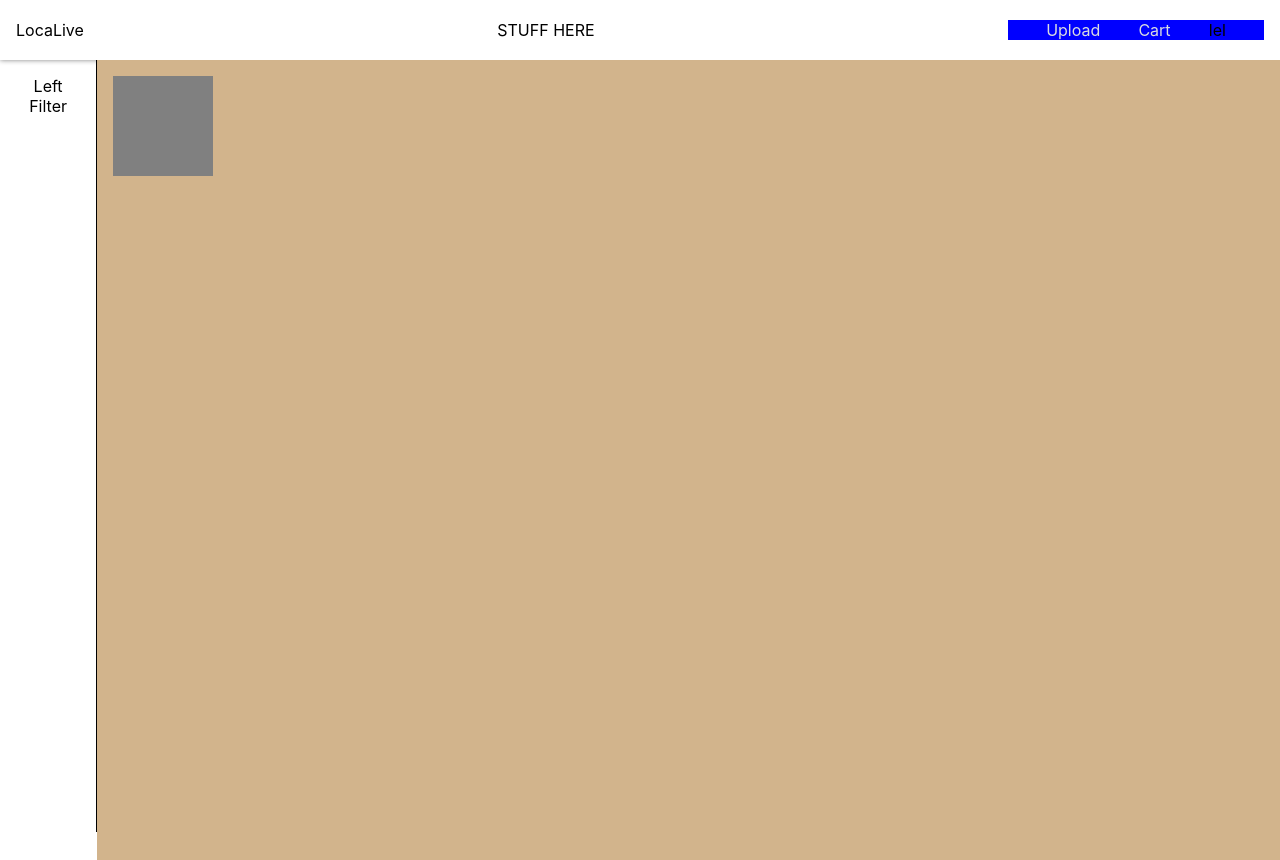
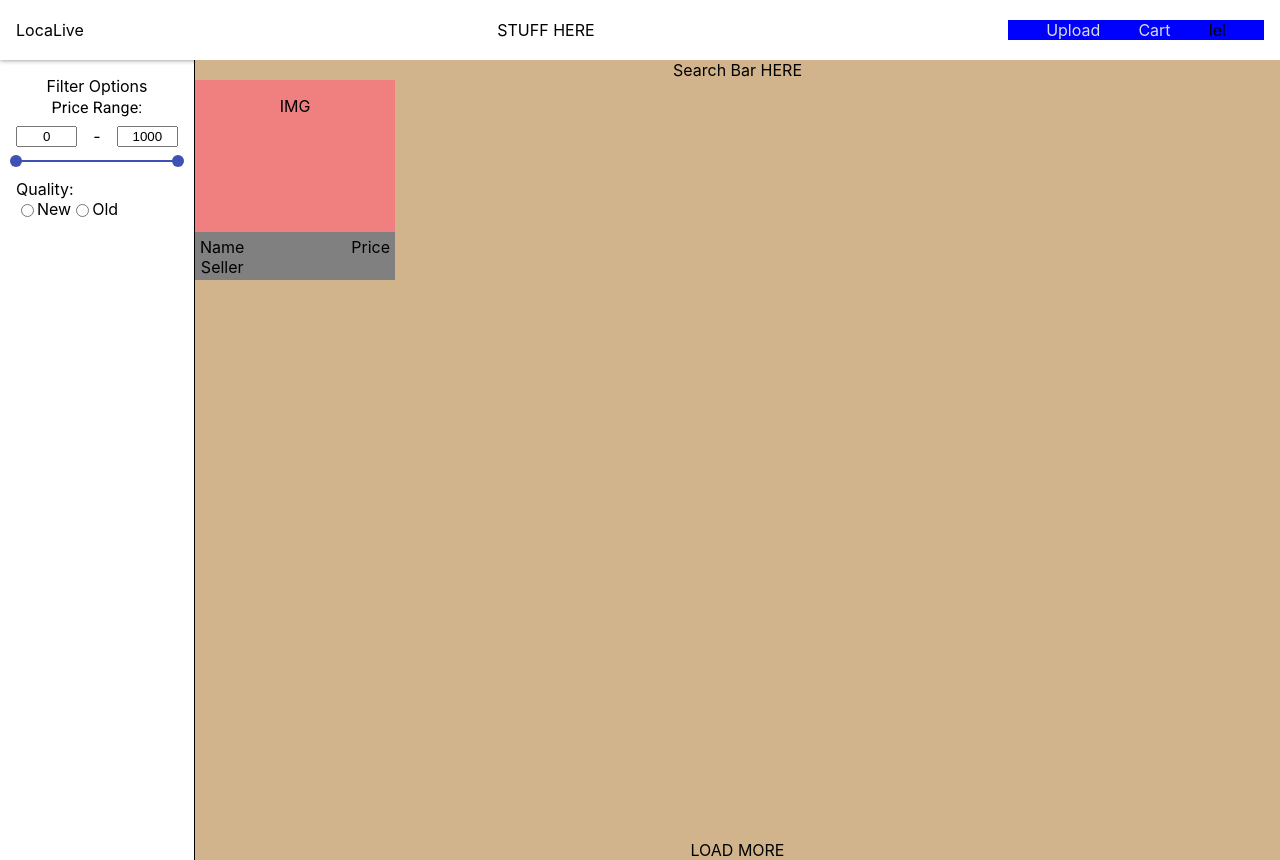
Before and after one commit to GreenRamSilgen/LocaLive-frontend, a React (Create React App) app: page / in a window 1280 px wide. Built offline with nearby package versions, Linux system fonts and the light colour scheme.

Commit message:
filter option creation and state management

```diff
--- a/package.json
+++ b/package.json
@@ -3,6 +3,7 @@
   "version": "0.1.0",
   "private": true,
   "dependencies": {
+    "@material-ui/core": "^4.11.0",
     "@reduxjs/toolkit": "^1.4.0",
     "@testing-library/jest-dom": "^4.2.4",
     "@testing-library/react": "^9.5.0",
--- a/public/index.html
+++ b/public/index.html
@@ -8,6 +8,8 @@
       name="localive"
       content="Ecommerce site created using react."
     />
+    <link rel="stylesheet" href="https://fonts.googleapis.com/css?family=Roboto:300,400,500,700&display=swap" />
+    <link rel="stylesheet" href="https://fonts.googleapis.com/icon?family=Material+Icons" />
     <link rel="apple-touch-icon" href="%PUBLIC_URL%/logo192.png" />
     <!--
       manifest.json provides metadata used when your web app is installed on a
--- a/src/components/LandingPage/LandingPage.js
+++ b/src/components/LandingPage/LandingPage.js
@@ -1,33 +1,137 @@
-import React, { Component } from 'react'
+import React, { Component } from "react";
+import { makeStyles } from '@material-ui/core/styles';
+import Typography from '@material-ui/core/Typography';
+import Slider from '@material-ui/core/Slider'
 
-import ProductCard from './ProductCard';
+import ProductCard from "./ProductCard";
 
-import '../../css/LandingPage/LandingPage.css';
+import "../../css/LandingPage/LandingPage.css";
 
-export default class LandingPage extends Component {
-    constructor(){
+const useStyles = makeStyles({
+  root: {
+    width: 300,
+  },
+});
+function valuetext(value) {
+  return `${value}°C`;
+}
+export default class LandingPage extends React.Component{
+  constructor() {
     super();
 
-        this.setState = {
-            filters:{
-                lowestPrice: 0,
-                highestPrice:5000,
-                quality: 'New', /*New, Used, Scrap*/
-            },
-            displayOptions:{
-                skip:0,
-                limit:25,
+    this.state = {
+      filterPriceRange: [0,1000],
+      filterQuality: "New" /*New, Used, Scrap*/,
+
+      skip: 0,
+      limit: 25,
+    };
+
+    this.handleChange = this.handleChange.bind(this);
+    this.princeRangeLowInputChange = this.princeRangeLowInputChange.bind(this);
+    this.princeRangeHighInputChange = this.princeRangeHighInputChange.bind(this);
   }
+
+  handleChange(event, newValue){
+    this.setState({
+      filterPriceRange: newValue,
+    });
+    console.log(this.state.filterPriceRange)
   }
+
+  princeRangeLowInputChange(event){
+    if(event.target.value === ''){
+      this.setState({
+        filterPriceRange: [0,this.state.filterPriceRange[1]]
+      });
+      return;
+    };
+    this.setState({
+      filterPriceRange: [event.target.value, this.state.filterPriceRange[1]],
+    });
   }
+  princeRangeHighInputChange(event){
+    if(event.target.value === ''){
+      this.setState({
+        filterPriceRange: [this.state.filterPriceRange[0],1]
+      });
+      return;
+    };
+    this.setState({
+      filterPriceRange: [this.state.filterPriceRange[0], event.target.value],
+    });
+    console.log(this.state.filterPriceRange[1]);
+  }
+
   render() {
     return (
       <div className="landingPageBody">
-                <div className="landingPageLeft">Left Filter</div>
-                <div className="landingPageRight">
-                    <ProductCard/>
+        <div className="landingPageLeft">
+          <div className="landingPageLeft__title">Filter Options</div>
+
+          <div className="landingPageLeft__filterOptions">
+            {/* PRICE RANGE FILTER */}
+            <div className="landingPageLeft__filterOptions--priceRange">
+              <Typography id="range-slider" gutterBottom>
+                Price Range:
+              </Typography>
+              <div className="landingPageLeft__filterOptions--priceRangeInputs">
+              <input type="text" onChange={this.princeRangeLowInputChange} placeholder={this.state.filterPriceRange[0]} value={this.state.filterPriceRange[0]}/>
+    <div className="gap">{`-`}</div>
+              <input type="text" onChange={this.princeRangeHighInputChange} placeholder={this.state.filterPriceRange[1]} value={this.state.filterPriceRange[1]}/>
+              </div>
+              {/* <div>{`$${this.state.filterPriceRange[0]} -- $${this.state.filterPriceRange[1]}`} </div> */}
+              <Slider
+                value={this.state.filterPriceRange}
+                min={0}
+                step={1}
+                max={1000}
+                onChange={this.handleChange}
+                valueLabelDisplay="auto"
+                aria-labelledby="range-slider"
+                getAriaValueText={valuetext}
+              />
+
+            </div>
+
+            {/* QUALITY FILTER*/}
+            <div className="landingPageLeft__filterOptions--quality">
+              Quality:
+              <div className="landingPageLeft__filterOptions--qualityOptions">
+                <div className="landingPageLeft__filterOptions--qualityOption">
+                  <input
+                    id="new"
+                    type="radio"
+                    name="quality"
+                    onChange={() => {
+                      console.log("new");
+                    }}
+                  />
+                  <label htmlFor="new"> New</label>
+                </div>
+                <div className="landingPageLeft__filterOptions--qualityOption">
+                  <input
+                    id="old"
+                    type="radio"
+                    name="quality"
+                    onChange={() => {
+                      console.log("old");
+                    }}
+                  />
+                  <label htmlFor="old"> Old</label>
                 </div>
               </div>
-        )
+            </div>
+          </div>
+        </div>
+        <div className="landingPageRight">
+          <div className="landingPageRight__searchBar">Search Bar HERE</div>
+          <div className="landingPageRight__products">
+            <ProductCard />
+          </div>
+          <div className="landingPageRight__loadmore">LOAD MORE</div>
+        </div>
+      </div>
+    );
   }
 }
--- a/src/components/LandingPage/ProductCard.js
+++ b/src/components/LandingPage/ProductCard.js
@@ -4,7 +4,20 @@ import '../../css/LandingPage/ProductCard.css'
 export default class ProductCard extends Component {
     render() {
         return (
-            <div className="card">
+            <div className="productCard">
+                <div className="productCard__image">IMG</div>
+
+                <div className="productCard__info">
+                <div className="productCard__info--left">
+                        <div className="productCard__name">Name</div>
+                        <div className="productCard__seller">Seller</div>
+                    </div>
+                    <div className="productCard__info--right">
+                        <div className="productCard__price">Price</div>
+                    </div>
+                </div>
+
+
             </div>
         )
     }
--- a/src/css/LandingPage/LandingPage.css
+++ b/src/css/LandingPage/LandingPage.css
@@ -3,14 +3,45 @@
     height: inherit;
 }
 
+/*! LANDING PAGE LEFT*/
 .landingPageLeft{
-    height: calc(100% - var(--nav-size));
+    height: auto;
     width: fit-content;
     padding: 1em;
     border-right: 1px black solid;
 }
+
+/*Price Range*/
+.landingPageLeft__filterOptions--priceRangeInputs{
+    display: flex;
+}
+.gap{
+    padding: 0em 1em;
+}
+.landingPageLeft__filterOptions--priceRangeInputs input{
+    width: 4em;
+    text-align: center;
+}
+
+/*Quality Filter*/
+.landingPageLeft__filterOptions--quality{
+    display: flex;
+    flex-direction: column;
+    align-items: flex-start;
+}
+.landingPageLeft__filterOptions--qualityOptions{
+    display: flex;
+}
+.landingPageLeft__filterOptions--qualityOption{
+    display: flex;
+    align-items: center;
+}
+
+
+/*! LANDING PAGE RIGHT*/
 .landingPageRight{
+    display: grid;
+    grid-template-rows: auto 1fr auto;
     width: 100%;
-    padding: 1em;
     background-color: tan;
 }
--- a/src/css/LandingPage/ProductCard.css
+++ b/src/css/LandingPage/ProductCard.css
@@ -1,5 +1,16 @@
-.card{
-    height: 100px;
-    width: 100px;
+.productCard{
+    height: 200px;
+    width: 200px;
     background-color: grey;
 }
+.productCard__image{
+    height: 60%;
+
+    padding: 1em;
+    background-color: lightcoral;
+}
+.productCard__info{
+    display: flex;
+    justify-content: space-between;
+    padding: 5px;
+}
```
Also changed, not shown: 1 other file (tests, documents, lock files or other folders). Lines whose indentation alone changed are shown as unchanged.
